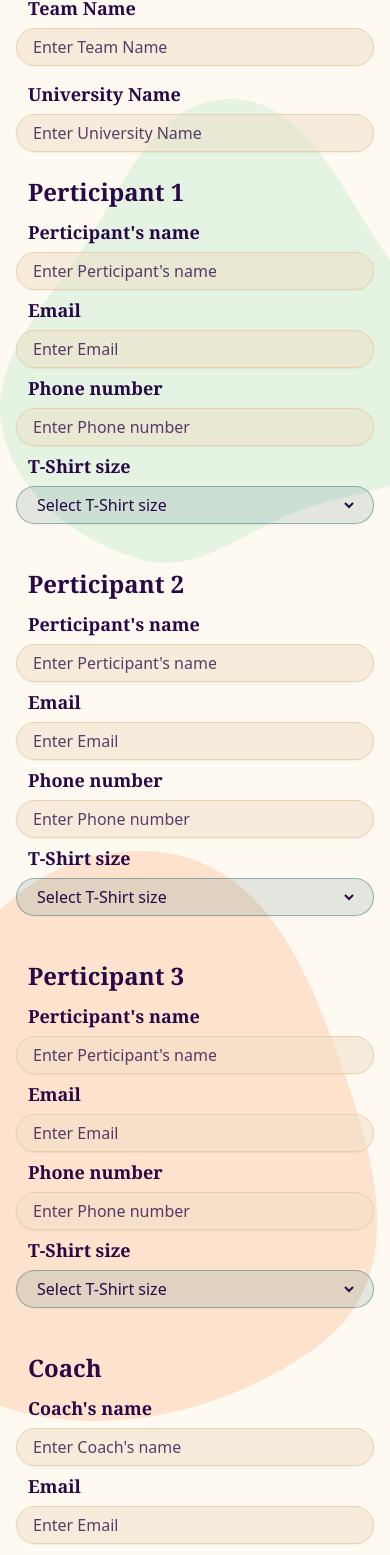
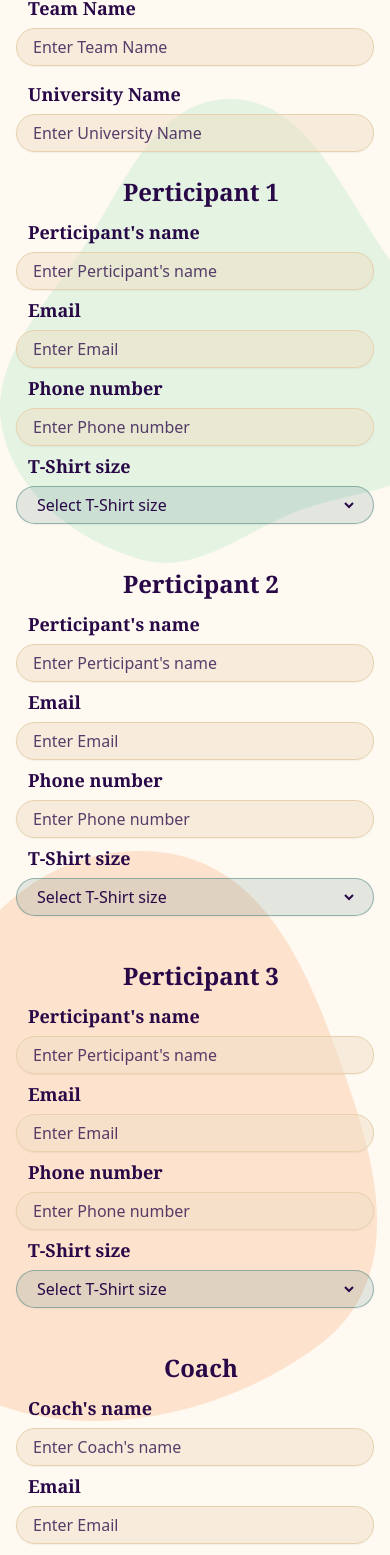
Before and after one commit to Mufassir-Chowdhury/cse-carnival, a React (Vite) app: page /iupc/registration in a window 390 px wide. Shown: the part 429-1984 px from the top of the page. Built offline with nearby package versions, Linux system fonts and the light colour scheme.

Commit message:
adjustment for large screen

```diff
--- a/src/pages/Registration/DLSprintRegistration.jsx
+++ b/src/pages/Registration/DLSprintRegistration.jsx
@@ -29,7 +29,7 @@ const DLSprintRegistration = () => {
           <div className='grid grid-cols-1 sm:grid-cols-2 gap-4'>
 
             <div className='flex flex-col my-4 gap-y-2 sm:shadow-xl sm:p-4'>
-              <span className="text-2xl font-serif font-bold text-field-title leading-6 pl-3 mb-2">Member 1</span>
+              <span className="text-2xl text-center sm:text-left font-serif font-bold text-field-title leading-6 pl-3 mb-2">Member 1</span>
               <FormField label="Member's name" type="text" name="" classValue="" />
               <FormField label="Email" type="email" name="" classValue="" />
               <FormField label="Phone number" type="tel" name="" classValue="" />
@@ -46,7 +46,7 @@ const DLSprintRegistration = () => {
             </div>
 
             <div className='flex flex-col my-4 gap-y-2 sm:shadow-xl sm:p-4'>
-              <span className="text-2xl font-serif font-bold text-field-title leading-6 pl-3 mb-2">Member 2</span>
+              <span className="text-2xl text-center sm:text-left font-serif font-bold text-field-title leading-6 pl-3 mb-2">Member 2</span>
               <FormField label="Member's name" type="text" name="" classValue="" />
               <FormField label="Email" type="email" name="" classValue="" />
               <FormField label="Phone number" type="tel" name="" classValue="" />
@@ -62,7 +62,7 @@ const DLSprintRegistration = () => {
 
             </div>
             <div className='flex flex-col my-4 gap-y-2 sm:shadow-xl sm:p-4'>
-              <span className="text-2xl font-serif font-bold text-field-title leading-6 pl-3 mb-2">Member 3</span>
+              <span className="text-2xl text-center sm:text-left font-serif font-bold text-field-title leading-6 pl-3 mb-2">Member 3</span>
               <FormField label="Member's name" type="text" name="" classValue="" />
               <FormField label="Email" type="email" name="" classValue="" />
               <FormField label="Phone number" type="tel" name="" classValue="" />
@@ -79,7 +79,7 @@ const DLSprintRegistration = () => {
             </div>
 
             <div className='flex flex-col my-4 gap-y-2 sm:shadow-xl sm:p-4'>
-              <span className="text-2xl font-serif font-bold text-field-title leading-6 pl-3 mb-2">Member 4</span>
+              <span className="text-2xl text-center sm:text-left font-serif font-bold text-field-title leading-6 pl-3 mb-2">Member 4</span>
               <FormField label="Member's name" type="text" name="" classValue="" />
               <FormField label="Email" type="email" name="" classValue="" />
               <FormField label="Phone number" type="tel" name="" classValue="" />
--- a/src/pages/Registration/HackathonRegistration.jsx
+++ b/src/pages/Registration/HackathonRegistration.jsx
@@ -29,7 +29,7 @@ const HackathonRegistration = () => {
           <div className='grid grid-cols-1 sm:grid-cols-2 gap-4'>
 
             <div className='flex flex-col my-4 gap-y-2 sm:shadow-xl sm:p-4'>
-              <span className="text-2xl font-serif font-bold text-field-title leading-6 pl-3 mb-2">Perticipant 1</span>
+              <span className="text-2xl text-center sm:text-left font-serif font-bold text-field-title leading-6 pl-3 mb-2">Perticipant 1</span>
               <FormField label="Perticipant's name" type="text" name="" classValue="" />
               <FormField label="Email" type="email" name="" classValue="" />
               <FormField label="Phone number" type="tel" name="" classValue="" />
@@ -38,7 +38,7 @@ const HackathonRegistration = () => {
 
             </div>
             <div className='flex flex-col my-4 gap-y-2 sm:shadow-xl sm:p-4'>
-              <span className="text-2xl font-serif font-bold text-field-title leading-6 pl-3 mb-2">Perticipant 2</span>
+              <span className="text-2xl text-center sm:text-left font-serif font-bold text-field-title leading-6 pl-3 mb-2">Perticipant 2</span>
               <FormField label="Perticipant's name" type="text" name="" classValue="" />
               <FormField label="Email" type="email" name="" classValue="" />
               <FormField label="Phone number" type="tel" name="" classValue="" />
@@ -47,7 +47,7 @@ const HackathonRegistration = () => {
             </div>
 
             <div className='flex flex-col my-4 gap-y-2 sm:shadow-xl sm:p-4 sm:col-span-2 container mx-auto'>
-              <span className="text-2xl font-serif font-bold text-field-title leading-6 pl-3 mb-2">Perticipant 3</span>
+              <span className="text-2xl text-center sm:text-left font-serif font-bold text-field-title leading-6 pl-3 mb-2">Perticipant 3</span>
               <FormField label="Perticipant's name" type="text" name="" classValue="" />
               <FormField label="Email" type="email" name="" classValue="" />
               <FormField label="Phone number" type="tel" name="" classValue="" />
--- a/src/pages/Registration/IUPCRegistration.jsx
+++ b/src/pages/Registration/IUPCRegistration.jsx
@@ -28,7 +28,7 @@ const IUPCRegistraion = () => {
           </div>
           <div className='grid grid-cols-1 sm:grid-cols-2 gap-4'>
             <div className='flex flex-col my-4 gap-y-2 sm:shadow-xl sm:p-4'>
-              <span className="text-2xl font-serif font-bold text-field-title leading-6 pl-3 mb-2">Perticipant 1</span>
+              <span className="text-2xl text-center sm:text-left font-serif font-bold text-field-title leading-6 pl-3 mb-2">Perticipant 1</span>
               <FormField label="Perticipant's name" type="text" name="" classValue="" />
               <FormField label="Email" type="email" name="" classValue="" />
               <FormField label="Phone number" type="tel" name="" classValue="" />
@@ -36,7 +36,7 @@ const IUPCRegistraion = () => {
 
             </div>
             <div className='flex flex-col my-4 gap-y-2 sm:shadow-xl sm:p-4'>
-              <span className="text-2xl font-serif font-bold text-field-title leading-6 pl-3 mb-2">Perticipant 2</span>
+              <span className="text-2xl text-center sm:text-left font-serif font-bold text-field-title leading-6 pl-3 mb-2">Perticipant 2</span>
               <FormField label="Perticipant's name" type="text" name="" classValue="" />
               <FormField label="Email" type="email" name="" classValue="" />
               <FormField label="Phone number" type="tel" name="" classValue="" />
@@ -44,7 +44,7 @@ const IUPCRegistraion = () => {
             </div>
 
             <div className='flex flex-col my-4 gap-y-2 sm:shadow-xl sm:p-4'>
-              <span className="text-2xl font-serif font-bold text-field-title leading-6 pl-3 mb-2">Perticipant 3</span>
+              <span className="text-2xl text-center sm:text-left font-serif font-bold text-field-title leading-6 pl-3 mb-2">Perticipant 3</span>
               <FormField label="Perticipant's name" type="text" name="" classValue="" />
               <FormField label="Email" type="email" name="" classValue="" />
               <FormField label="Phone number" type="tel" name="" classValue="" />
@@ -52,7 +52,7 @@ const IUPCRegistraion = () => {
             </div>
 
             <div className='flex flex-col my-4 gap-y-2 sm:shadow-xl sm:p-4'>
-              <span className="text-2xl font-serif font-bold text-field-title leading-6 pl-3 mb-2">Coach</span>
+              <span className="text-2xl text-center sm:text-left font-serif font-bold text-field-title leading-6 pl-3 mb-2">Coach</span>
               <FormField label="Coach's name" type="text" name="" classValue="" />
               <FormField label="Email" type="email" name="" classValue="" />
               <FormField label="Phone number" type="tel" name="" classValue="" />
```
